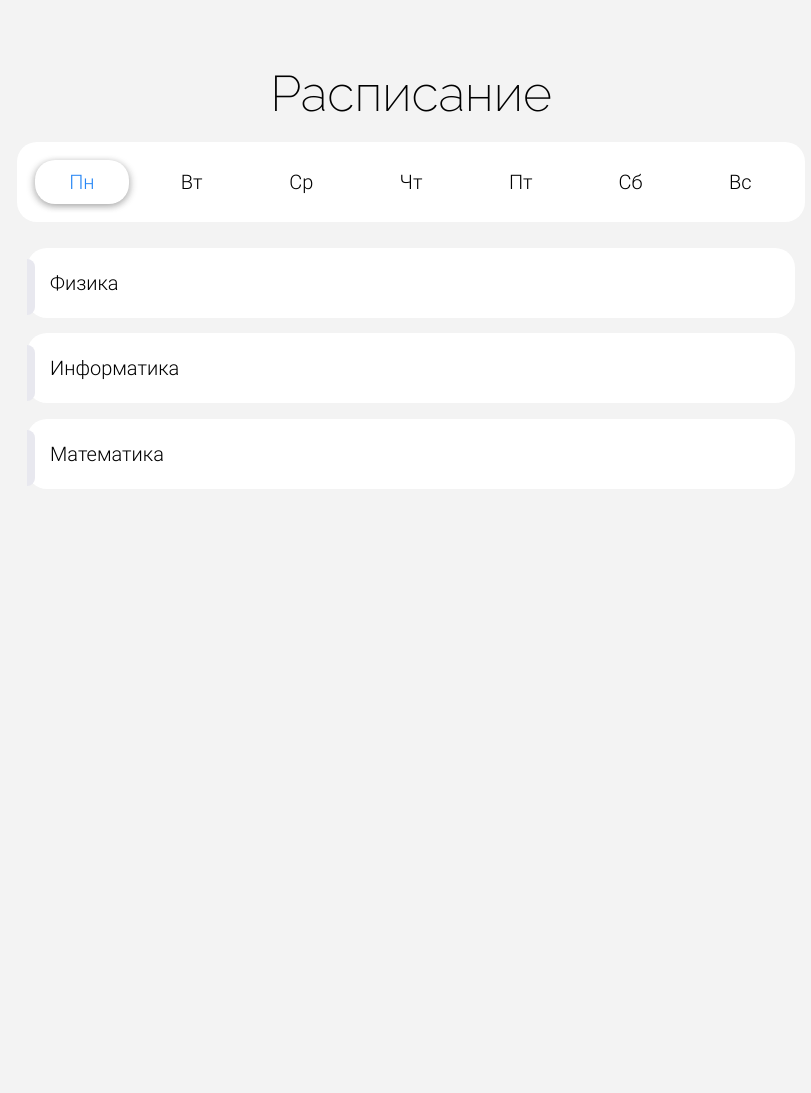
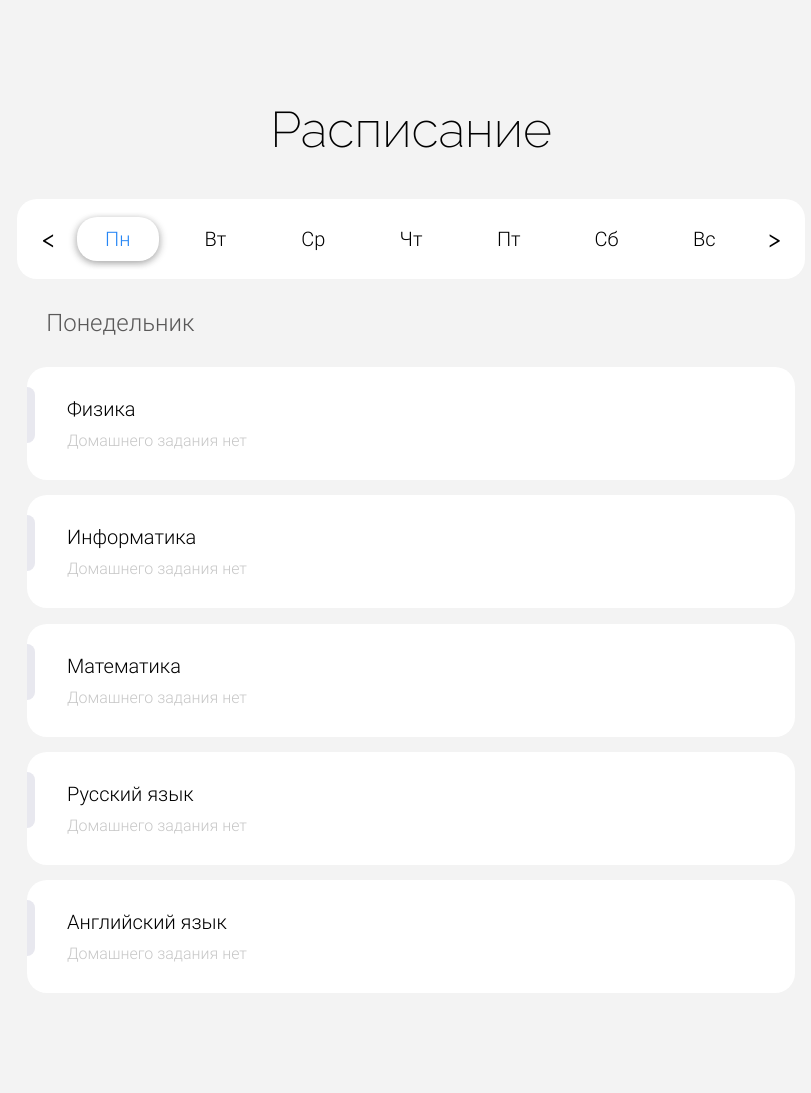
Before and after one commit to BeyondOrigins/diary, a Flask app: page /schedule in a window 1280 px wide. Shown: the whole page, without its empty margins (229-1040 px from the left). Before the commit the page ends 462 px from the top, so only its background shows below. Run offline with Flask 3, Linux system fonts and the light colour scheme; the visitor is signed in with stand-in values (Sample User, id 1).

Commit message:
continuing developing schedule page

```diff
--- a/config.py
+++ b/config.py
@@ -15,3 +15,4 @@ SUBJECTS = [
     "Обществознание",
     "История"
 ]
+APP_PASSWORD = "qtlbrizlzynyxgll"
--- a/main.py
+++ b/main.py
@@ -8,7 +8,7 @@ from werkzeug.security import generate_password_hash
 from werkzeug.security import check_password_hash
 from werkzeug.utils import secure_filename
 from db import db_init, db
-from models import Users, Marks, Img
+from models import Users, Marks, Img, Lessons
 from config import *
 from flask_mail import Message, Mail
 
@@ -24,7 +24,7 @@ app.config["MAIL_USE_TLS"] = False
 app.config["MAIL_USE_SSL"] = True
 app.config["MAIL_USERNAME"] = "dima.a.ivlev@gmail.com"
 app.config["MAIL_DEFAULT_SENDER"] = "dima.a.ivlev@gmail.com"
-app.config["MAIL_PASSWORD"] = "ldoncgpxtfdirahu"
+app.config["MAIL_PASSWORD"] = APP_PASSWORD
 
 db_init(app)
 
--- a/static/js/script.js
+++ b/static/js/script.js
@@ -96,6 +96,9 @@ window.onscroll = function() {
     prevScrollpos = currentScrollPos;
 }
 
-document.getElementById("edit-button").onclick = function() {
-    location.href = "/edit_profile";
+try {
+    document.getElementById("edit-button").onclick = function() {
+        location.href = "/edit_profile";
+    }
 }
+catch { }
--- a/static/styles/style.css
+++ b/static/styles/style.css
@@ -107,7 +107,7 @@ input[type="file"] {
 
 .container {
     width: 100%;
-    margin: 5% auto;
+    margin: 100px auto;
     text-align: center;
 }
 
@@ -177,7 +177,8 @@ input[type="file"] {
     border-radius: 20px;
     background-color: var(--color-container-background);
     padding: 10px;
-    display: inline-flex;
+    display: flex;
+    overflow: auto;
     margin: 0 auto;
 }
 
@@ -211,10 +212,13 @@ input[type="file"] {
     text-align: left;
     display: flex;
     margin: 2% auto;
+    min-height: 100px;
+    overflow: auto;
 }
 
 .subject-info {
-    margin: 3%;
+    margin: 30px;
+    margin-left: 40px;
     font-family: "Roboto";
     font-size: 20px;
 }
@@ -227,8 +231,8 @@ input[type="file"] {
     border-top-right-radius: 16px;
     border-bottom-right-radius: 16px;
     background-color: rgb(232, 232, 239);
-    margin-right: 3%;
-    margin-top: 1.5%;
+    margin-right: 20px;
+    margin-top: 20px;
 }
 
 .mark {
@@ -239,7 +243,7 @@ input[type="file"] {
     font-family: "Raleway";
     font-size: 50px;
     text-align: center;
-    margin: 1.5%;
+    margin: 40px;
 }
 
 .marks-container__title {
@@ -247,6 +251,21 @@ input[type="file"] {
     font-family: "Roboto";
     text-align: left;
     margin-bottom: 20px;
+}
+
+.form-title {
+    font-size: 25px;
+    font-family: "Raleway", sans-serif;
+    font-weight: bold;
+}
+
+.day-title {
+    font-family: "Roboto";
+    color: #5a5959;
+    font-size: 24px;
+    text-align: left;
+    margin: 30px auto;
+    width: 57%;
 }
 
 .form__element {
@@ -278,12 +297,6 @@ input[type="file"] {
     0px 5px 20px var(--color-shadow),
     -7px 5px 20px var(--color-shadow);
     transform: translateY(-3px); */
-}
-
-.form-title {
-    font-size: 25px;
-    font-family: "Raleway", sans-serif;
-    font-weight: bold;
 }
 
 .form__input {
@@ -357,6 +370,7 @@ input[type="file"] {
     background-color: var(--color-container-background);
     border: 0px solid #c7c7c7;
     padding: 40px;
+    overflow: auto;
 }
 
 .avatar {
@@ -417,6 +431,12 @@ input[type="file"] {
     overflow-wrap: break-word;
     animation-name: appearence;
     text-align: left;
+}
+
+.lesson-homework {
+    font-size: 16px;
+    color: #c7c7c7;
+    margin-top: 10px;
 }
 
 /* IDs */
@@ -508,3 +528,11 @@ input[type="file"] {
     color: var(--color-dark-gray);
     margin-top: 7%;
 }
+
+#to-prev-day, #to-next-day {
+    font-family: "Raleway";
+    font-weight: bold;
+    font-size: 22px;
+    margin: auto 2%;
+    cursor: pointer;
+}
--- a/templates/main_page.html
+++ b/templates/main_page.html
@@ -1,6 +1,6 @@
 {% extends "index.html" %}
 {% block body %}
-    <div class="container" style="margin: 1% auto;">
+    <div class="container" style="margin: 1% auto; width: 60%;">
         <div class="main-title animated" style="margin-top: 15%;">Добро пожаловать{{welcoming_text}}!</div>
         <div class="main-title animated" style="color: var(--color-dark-gray); margin-top: 5%;">На нашем сайте вы можете:</div>
         {% if not session["_user_id"] or (session["_user_id"] and session["user_type"] == "pupil") %}
--- a/templates/schedule.html
+++ b/templates/schedule.html
@@ -3,39 +3,67 @@
 	<div class="container">
         <div class="main-title animated">Расписание</div>
         <div class="days-container animated">
-            <div class="day-container day-container-selected">Пн</div>
+            <div id="to-prev-day"> < </div>
+            <div class="day-container day-container-selected" onclick="changeDay(this)">Пн</div>
             <div class="day-container">Вт</div>
             <div class="day-container">Ср</div>
             <div class="day-container">Чт</div>
             <div class="day-container">Пт</div>
             <div class="day-container">Сб</div>
             <div class="day-container">Вс</div>
+            <div id="to-next-day"> > </div>
         </div>
+        <div class="day-title animated">Понедельник</div>
         <div class="subjects-container animated">
             <div class="subject-container animated">
                 <div class="subject-info">
-                    Физика
+                    <div>Физика</div>
+                    <div class="lesson-homework">Домашнего задания нет</div>
                 </div>
             </div>
             <div class="subject-container animated">
                 <div class="subject-info">
-                    Информатика
+                    <div>Информатика</div>
+                    <div class="lesson-homework">Домашнего задания нет</div>
                 </div>
             </div>
             <div class="subject-container animated">
                 <div class="subject-info">
-                    Математика
+                    <div>Математика</div>
+                    <div class="lesson-homework">Домашнего задания нет</div>
+                </div>
+            </div>
+            <div class="subject-container animated">
+                <div class="subject-info">
+                    <div>Русский язык</div>
+                    <div class="lesson-homework">Домашнего задания нет</div>
+                </div>
+            </div>
+            <div class="subject-container animated">
+                <div class="subject-info">
+                    <div>Английский язык</div>
+                    <div class="lesson-homework">Домашнего задания нет</div>
                 </div>
             </div>
         </div>
     </div>
+    <script>
+        document.getElementById("to-prev-day").onclick = function() {
+            // location.href = "/schedule/{{week_index}}/{{day_index}}";
+            location.href = "/schedule";
+        }
+        document.getElementById("to-next-day").onclick = function() {
+            // location.href = "/schedule/{{week_index}}/{{day_index}}";
+            location.href = "/schedule";
+        }
+    </script>
 {% endblock %}
 {% block header %}
     <a href="/" class="header__element">
         <div>На главную</div>
     </a>
-    <a href="/schedule" class="header__element">
-        <div>Расписание</div>
+    <a href="/my_marks" class="header__element">
+        <div>Мои оценки</div>
     </a>
     <a href="/profile" class="header__element">
         <div>{{ session["name"] }}</div>
```
Also changed, not shown: models.py (+7 -2 lines).
